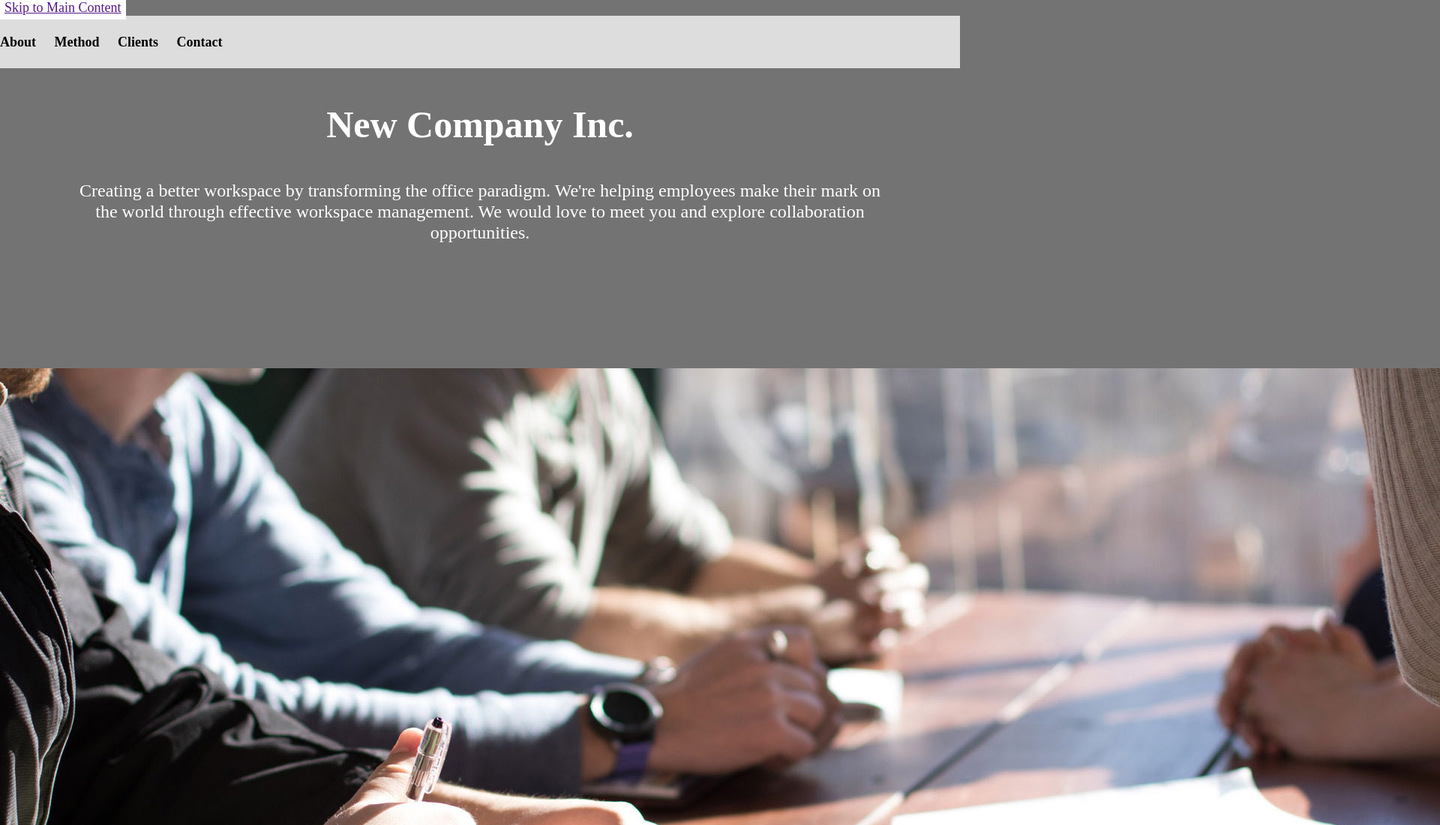
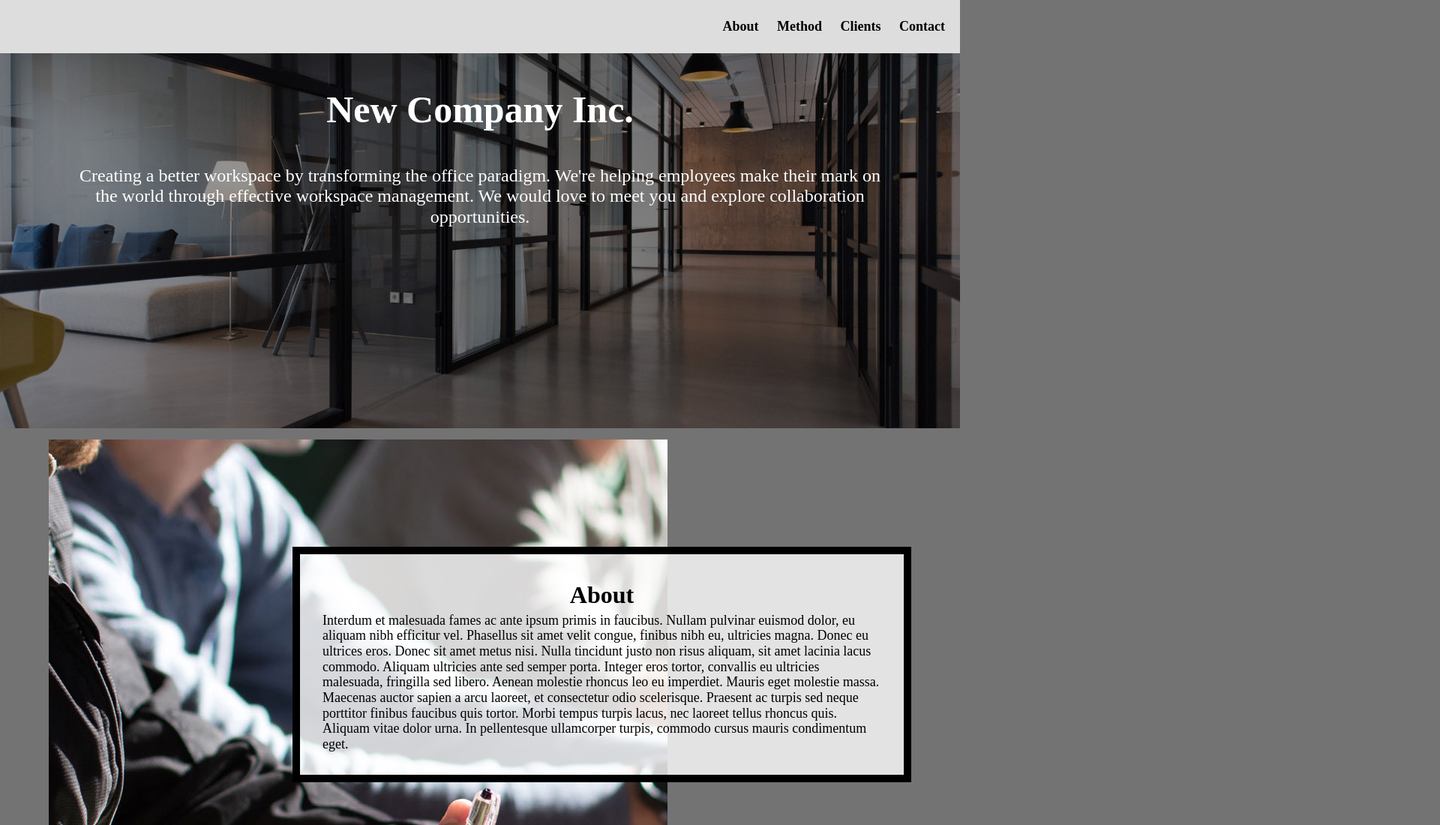
Before and after one commit to kaitlynchee27/hw3_2025, a plain HTML site: page index.html in a window 1280 px wide. Shown: the top 1100 px of the page at 75% size, 1920 px wide, since content can reach past the window. Drawn offline with Linux system fonts and the light colour scheme.

Commit message:
Add files via upload

```diff
--- a/css/style.css
+++ b/css/style.css
@@ -1,49 +1,237 @@
+html{
+     scroll-behavior: smooth;
+   }
+
+   body{
+     background-color: #737373;
+     font-size: 18px;
+     line-height: 1.15;
+     margin: 0;
+     padding: 0;
+   }
+
+
+   .overview{
+     background-attachment: fixed; /* Parallax effect */
+     background-position: center;  /* Parallax effect */
+     background-repeat: no-repeat; /* Parallax effect */
+     background-size: cover;       /* Parallax effect */
+     color: white;
+     height: 400px;                /* Parallax effect */
+   }
+
+
+   .overview p{
+     color: white;
+     font-size: 24px;
+     padding: 0 100px;
+     text-align: center;
+   }
+
+   h1{
+     font-size: 50px;
+     line-height: 1;
+     padding: 50px 0;
+     text-align: center;
+   }
+
+   h2{
+     font-size: 32px;
+     line-height: 1.5;
+   }
+
+   nav li{
+     display:inline;
+     padding-right:20px;
+
+   }
+
+   nav a{
+     color: black;
+     font-weight: bold;
+     text-decoration: none;
+   }
+
+
+   .skip a{
+     background: white;
+     left: 0;
+     padding: 6px;
+     -webkit-transition: top 1s ease-out;
+     transition: top 1s ease-out;
+     z-index: 1;
+   }
+
+
+   nav{
+     background-color: #ddd;
+     padding: 25px 0;
+     text-align: left;
+   }
+
+   footer{
+     background-color: black;
+     color: white;
+     padding-top: 30px;
+     text-align: center;
+   }
+
+
+   .text-block{
+     background-color: rgba(255, 255, 255, .8);
+     border: 10px solid black;
+     padding: 30px;
+   }
+
+
+   @media screen and (prefers-reduced-motion: reduce){
+     html{
+         scroll-behavior: auto; /* Removes scroll animation */
+     }
+
+     .skip a{
+       -webkit-transition: none; /* sets to default setting */
+       transition: none;        /* sets to default setting */
+      }
+
+     /*Turn off parallax*/
+     header{
+       background-attachment: initial;
+     }
+   }
+
+
 /*Your Code Here*/
 /* PLEASE DO NOT REMOVE MY COMMENTS.  THEY HELP US HELP YOU DEBUG. */
 
 /* Step 1: Write selector/rule property to add an underline when
 links in the navigation are in the hover or focus state.*/
 
-
+a:hover, a:focus {
+     text-decoration: underline;
+}
 
 /* Step 2a: Write selector/rule property to position the default position for the skip class element*/
 
+.skip{
+     visibility: hidden;
+     position: absolute;
+     top: 40px;
+}
 
 /* Step 2b: Write selector/rule property to position the skip class element when it is in focus*/
 
+.skip:focus{
+     visibility: visible;
+     position: absolute;
+     top: 20px;
+}
 
 /* Step 3: Write selector/rule property to style all elements when in focus*/
 
-
+:focus-within{
+     border: 2px black;
+}
 
 /* Step 4: Write selector/rule property to style the container */
 
+.container{
+     display: grid;
+     grid-template-columns: 1fr 5fr 1fr;
+     grid-gap: 15px;
+}
 
 /* Step 5: Write selector/rule property to add the background image to the
 first div in the grid  and place it in the grid. */
 
-
+.container>:first-child{
+     grid-column: 1/-1;
+     background-image: url('../images/header.jpg');
+     min-height: 500px;
+     background: cover;
+     background-position: center;
+     background-repeat: no-repeat;
+     background-attachment: fixed;
+}
 
 /* Steps 6 and 7: Write the selector/rule properties to add place the next elements in the next
  four rows in the grid. */
+     /*This will be a lot of rules.... but be strategic and combine seletors*/
 
-      /*This will be a lot of rules.... but be strategic and combine seletors*/
+.about,.method,.clients,.contact{
+     grid-column: 2/span 1;
+}
+
+.about-image, .method-image, .clients-image, .contact-image{
+     display: grid;
+     grid-column: 1/-1;
+     max-height: 600px;
+     overflow: hidden;
+}
+
+.about, .about-image{
+     grid-row: 2
+}
+
+.method, .method-image{
+     grid-row: 3
+}
+
+.clients, .clients-image{
+     grid-row: 4
+}
+
+.contact, .contact-image{
+     grid-row: 5
+}
 
 
  /* Step 8: Write the selector/rule property to style the .text-block class. */
 
+.text-block{
+     align-self: center;
+     place-items: center;
+     height: auto;
+     overflow: auto;
+}
 
 /* Add your media query here */
 
 
   /* Step 9: Write the selector/rule property to style the nav element */
 
+  @media screen and (min-width: 800px){
+     nav{
+     text-align: right;
+     padding: 30px 0px 0px 30x;
+     }
 
   /* Step 10: Write the selector/rule property to update the .container class */
 
+     .container{
+          display: grid;
+          align-items: center;
+          grid-template-columns: 50px auto 500px auto 50px;
+     }
 
   /* Steps 11 and 12: Update the grid-column property of the grid's children (where-needed)*/
 
+     .method-image, .contact-image, .about, .clients{
+          grid-column: 3/span 2;
+     }
 
+     /*.clients{
+          grid-column: span 2;
+     } */
+
+     .method,.contact,.about-image, .clients-image{
+          grid-column: 2/span 2;
+     }
 
  /* Step 13:Write the selector/rule property to update the .text-block class */
+
+     .text-block{
+          max-height: 250px;
+          overflow: auto;
+     }
+  }
--- a/index.html
+++ b/index.html
@@ -4,62 +4,63 @@
     <meta charset="utf-8">
     <meta name="viewport" content="width=device-width, initial-scale=1.0">
     <link rel="icon" type="image/png" href="images/logo-drk.png" />
+    <link rel="stylesheet" type="text/css" href="css/html5reset.css">
     <link rel="stylesheet" type="text/css" href="css/style.css">
-    <link rel="stylesheet" type="text/css" href="css/html5reset.css">
-    <link rel="stylesheet" type="text/css" href="css/starter_style.css">
-    <title>Newer Company Inc.</title>
+    <title>New Company Inc.</title>
   </head>
+
   <body>
     <div class="skip"><a href="">Skip to Main Content</a></div>
     <header>
       <nav>
           <ul>
-            <li><a href="">About</a></li>
-            <li><a href="">Method</a></li>
-            <li><a href="">Clients</a></li>
-            <li><a href="">Contact</a></li>
+            <li><a href="#about">About</a></li>
+            <li><a href="#method">Method</a></li>
+            <li><a href="#clients">Clients</a></li>
+            <li><a href="#contact">Contact</a></li>
           </ul>
         </nav>
     </header>
     <main class="container" id = "main">
-      <div class = overview>
+      <div class = "overview">
         <h1>New Company Inc.</h1>
         <p>Creating a better workspace by transforming the office paradigm. We're helping employees make their mark on the world through effective workspace management.  We would love to meet you and explore collaboration opportunities.</p>
       </div>
 
       <div class="about-image" id="about">
-        <img src="images/about.jpg" alt=""/>
+        <img src="images/about.jpg" alt="">
+        <!-- no alt text for any of these because they are decorative images -->
       </div>
 
-      <div class="about text-block">
+      <div tabindex="0" class="about text-block">
         <h2>About</h2>
         <p>Interdum et malesuada fames ac ante ipsum primis in faucibus. Nullam pulvinar euismod dolor, eu aliquam nibh efficitur vel. Phasellus sit amet velit congue, finibus nibh eu, ultricies magna. Donec eu ultrices eros. Donec sit amet metus nisi. Nulla tincidunt justo non risus aliquam, sit amet lacinia lacus commodo. Aliquam ultricies ante sed semper porta. Integer eros tortor, convallis eu ultricies malesuada, fringilla sed libero. Aenean molestie rhoncus leo eu imperdiet. Mauris eget molestie massa. Maecenas auctor sapien a arcu laoreet, et consectetur odio scelerisque. Praesent ac turpis sed neque porttitor finibus faucibus quis tortor. Morbi tempus turpis lacus, nec laoreet tellus rhoncus quis. Aliquam vitae dolor urna. In pellentesque ullamcorper turpis, commodo cursus mauris condimentum eget.</p>
       </div>
 
       <div class="method-image" id="method">
-        <img src="images/method.jpg" alt=""/>
+        <img src="images/method.jpg" alt="">
       </div>
 
-      <div class="method text-block">
+      <div tabindex= "0" class="method text-block">
         <h2>Method</h2>
         <p>Praesent eu lorem sed eros pellentesque tincidunt. Duis nec dapibus dui. Curabitur cursus dapibus lectus, at molestie ipsum hendrerit eget. Aliquam magna ipsum, gravida et ligula id, tincidunt facilisis arcu. In blandit, magna a pretium mollis, mauris odio cursus eros, tempor rutrum diam est non enim. Nunc porttitor imperdiet placerat. Mauris aliquam, purus nec viverra placerat, ipsum est sollicitudin ipsum, vel lacinia justo justo rutrum libero.</p>
         <p>Praesent eu lorem sed eros pellentesque tincidunt. Duis nec dapibus dui. Curabitur cursus dapibus lectus, at molestie ipsum hendrerit eget. Aliquam magna ipsum, gravida et ligula id, tincidunt facilisis arcu. In blandit, magna a pretium mollis, mauris odio cursus eros, tempor rutrum diam est non enim. Nunc porttitor imperdiet placerat. Mauris aliquam, purus nec viverra placerat, ipsum est sollicitudin ipsum, vel lacinia justo justo rutrum libero.</p>
       </div>
 
       <div class="clients-image" id="clients">
-        <img src="images/clients.jpg" alt=""/>
+        <img src="images/clients.jpg" alt="">
       </div>
 
-      <div class="clients text-block">
+      <div tabindex="0" class="clients text-block">
         <h2>Clients</h2>
         <p>Nullam accumsan efficitur accumsan. Nunc arcu ante, iaculis nec leo vel, iaculis cursus odio. Vestibulum at elit eu nisi finibus placerat ac a lorem. Donec congue iaculis quam, non tempor ipsum accumsan et. Duis risus tellus, maximus sit amet varius pulvinar, faucibus in orci. Morbi ac placerat lectus. Sed leo augue, fringilla eu viverra auctor, dapibus vitae odio. Quisque non porttitor sem, vitae dictum tortor. Maecenas interdum sollicitudin mattis. Pellentesque accumsan elit eget placerat finibus. Phasellus eget elit quis est mattis porta non non metus. Pellentesque lacus dui, tempor ac elit at, convallis ultricies velit. Fusce viverra dui dui, vitae feugiat erat ornare sit amet. Maecenas diam ligula, venenatis id dignissim et, convallis non tellus. Aenean vehicula laoreet vehicula.</p>
       </div>
 
       <div class="contact-image" id="contact">
-        <img src="images/contact.jpg" alt =""/>
+        <img src="images/contact.jpg" alt ="">
       </div>
 
-      <div class="contact text-block">
+      <div tabindex= "0" class="contact text-block">
         <h2>Contact</h2>
         <p>Etiam dolor ex, vehicula nec augue in, lobortis volutpat turpis. Pellentesque vel vestibulum metus. Nam luctus porta sapien a malesuada. Nunc porttitor imperdiet placerat. Mauris aliquam, purus nec viverra placerat, ipsum est sollicitudin ipsum, vel lacinia justo justo rutrum libero.</p>
       </div>
```
Also changed, not shown: 1 other file.
